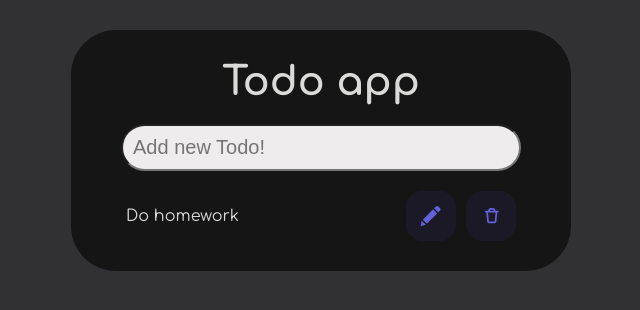
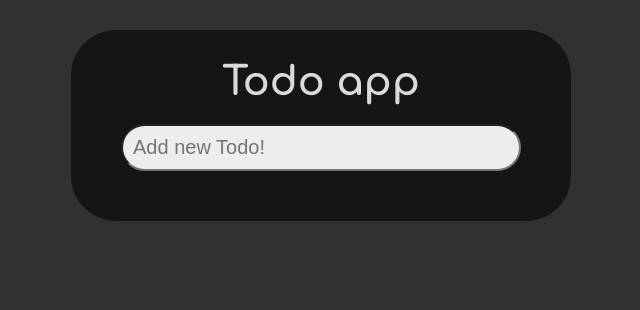
Before and after one commit to D1nviz/Todo, a React (Create React App) app: page / in a window 1280 px wide. Shown: the top 310 px of the page, without its empty margins (319-959 px from the left). Built offline with nearby package versions, Linux system fonts and the light colour scheme; the HTML template or start-up script is replaced by a standard one.

Commit message:
added store, file structure

```diff
--- a/package.json
+++ b/package.json
@@ -13,6 +13,8 @@
     "@types/react-dom": "^18.2.4",
     "@types/react-redux": "^7.1.25",
     "@types/styled-components": "^5.1.26",
+    "@types/uuid": "^9.0.1",
+    "formik": "^2.2.9",
     "react": "^18.2.0",
     "react-dom": "^18.2.0",
     "react-icons": "^4.8.0",
@@ -21,7 +23,9 @@
     "redux": "^4.2.1",
     "styled-components": "^5.3.10",
     "typescript": "^4.9.5",
-    "web-vitals": "^2.1.4"
+    "uuid": "^9.0.0",
+    "web-vitals": "^2.1.4",
+    "yup": "^1.1.1"
   },
   "scripts": {
     "start": "react-scripts start",
--- /dev/null
+++ b/src/Store/reducers/TodoSlice.ts
@@ -0,0 +1,47 @@
+import { v4 as uuidv4 } from 'uuid';
+import { createSlice, createEntityAdapter } from "@reduxjs/toolkit";
+import { ITodo } from '../../models/ITodo';
+
+
+export interface TodoState {
+  todos: ITodo[];
+}
+
+const initialState: TodoState = {
+  todos: [
+    {
+      id: uuidv4(),
+      task: "Do homework",
+      isCompleted: false,
+    },
+    {
+      id: uuidv4(),
+      task: "Do homework",
+      isCompleted: true,
+    },
+    {
+      id: uuidv4(),
+      task: "Do homework",
+      isCompleted: false,
+    }
+  ]
+}
+
+export const todoSlice = createSlice({
+  name: "todo",
+  initialState,
+  reducers: {
+    todoCreated: (state, action) => {
+
+    },
+    todoDeleted: (state, action) => {
+      /* todosAdapter.removeOne(state, action.payload) */
+    },
+    todoRedacted: (state, action) => {
+      /* todosAdapter.updateOne(state, action.payload) */
+    }
+  }
+})
+const {actions, reducer} = todoSlice;
+export const {todoCreated, todoDeleted} = actions;
+export default todoSlice.reducer;
--- a/src/Store/store.ts
+++ b/src/Store/store.ts
@@ -1,9 +1,15 @@
-import { applyMiddleware, configureStore } from "@reduxjs/toolkit";
+import { combineReducers, configureStore } from "@reduxjs/toolkit";
+import todoReducer from "./reducers/TodoSlice"
+const rootReducer = combineReducers({
+  todoReducer
+});
 
-const store = configureStore({
-  reducer: {
+export const setupStore = () => {
+  return configureStore({
+    reducer: rootReducer
+  })
+};
 
-  },
-})
-
-export default store;
+export type RootState = ReturnType<typeof rootReducer>
+export type AppStore = ReturnType<typeof setupStore>
+export type AppDispatch = AppStore["dispatch"]
--- a/src/components/App/App.tsx
+++ b/src/components/App/App.tsx
@@ -1,14 +1,19 @@
 import React, {FC} from 'react';
 import TodoHeader from '../TodoHeader/TodoHeader';
 import TodoInput from '../TodoInput/TodoInput';
-import TodoListItem from '../TodoListItem/TodoListItem';
+import TodoList from '../TodoList/TodoList';
+import { useAppSelector } from '../../hooks/redux';
+import { RootState } from '../../Store/store';
 
 const App:FC = ()=> {
+  const {} = useAppSelector((state:RootState) => state.todoReducer.todos)
+
+
   return (
     <div className='wrapper'>
       <TodoHeader/>
       <TodoInput/>
-      <TodoListItem/>
+      <TodoList />
     </div>
   );
 }
--- a/src/components/TodoInput/TodoInput.tsx
+++ b/src/components/TodoInput/TodoInput.tsx
@@ -1,19 +1,42 @@
-import React, { FC, useState } from "react";
+import React, { FC } from "react";
+import { Form, Formik } from "formik";
+import { v4 as uuidv4 } from 'uuid';
+import * as Yup from "yup";
 import { Input, InputContainer, InputLabel } from "./styles";
+import { useAppDispatch, useAppSelector } from "../../hooks/redux";
+import { todoCreated } from "../../Store/reducers/TodoSlice";
+
 
 const TodoInput: FC = () => {
-  const [value, setValue] = useState<string>("");
-  const changHandler = (e: React.ChangeEvent<HTMLInputElement>) => {
-    setValue(e.target.value);
-  };
+  const dispatch = useAppDispatch();
 	return (
 		<InputContainer>
-			<InputLabel>
-				<Input
-          value={value}
-          onChange={changHandler}
-          placeholder="Add new Todo!" />
-			</InputLabel>
+			<Formik
+        initialValues={{
+          todo: ""
+        }}
+        validationSchema={Yup.object({
+          todo: Yup.string()
+          .min(2, "Min 2 letters")
+          .required("Обязательное поле")
+        })}
+        onSubmit={(todo) => {
+          dispatch(todoCreated({
+            id: uuidv4(),
+            todo: todo.todo
+          }));
+
+        }}>
+				<Form>
+					<InputLabel>
+						<Input
+							name="todo"
+							id="todo"
+							placeholder="Add new Todo!"
+						/>
+					</InputLabel>
+				</Form>
+			</Formik>
 		</InputContainer>
 	);
 };
--- a/src/components/TodoInput/styles.tsx
+++ b/src/components/TodoInput/styles.tsx
@@ -1,5 +1,5 @@
 import styled from "styled-components";
-
+import { Form, Field} from "formik";
 export const InputContainer = styled.div`
 	margin: 20px auto;
 	width: 100%;
@@ -7,7 +7,7 @@ export const InputContainer = styled.div`
 	justify-content: center;
 `;
 
-export const Input = styled.input`
+export const Input = styled(Field)`
 	min-width: 400px;
 	padding: 10px;
 	border-radius: 40px;
--- a/src/components/TodoList/TodoList.tsx
+++ b/src/components/TodoList/TodoList.tsx
@@ -1,8 +1,18 @@
 import React, {FC} from "react";
+import TodoListItem from "../TodoListItem/TodoListItem";
+import { useAppSelector } from "../../hooks/redux";
+import { useSelector } from "react-redux";
+import { TodoState } from "../../Store/reducers/TodoSlice";
+
+
 
 const TodoList:FC = () => {
+  const todos:TodoState = useSelector((state:any) => state.todoReducer.todos );
+  console.log(todos);
   return (
-    <></>
+    <div>
+
+    </div>
   )
 };
 
--- a/src/components/TodoListItem/TodoListItem.tsx
+++ b/src/components/TodoListItem/TodoListItem.tsx
@@ -1,43 +1,22 @@
 import React, { FC } from "react";
 import { ItemsContainer, Item, Tool, Tools, Text } from "./styles";
-
-
-const TodoListItem: FC = () => {
+import { HiOutlineTrash } from "react-icons/hi";
+import { IoCloseSharp } from "react-icons/io5";
+import { BiPencil } from "react-icons/bi";
+interface TodoListItemsProps{
+	todos: string
+}
+const TodoListItem: FC<TodoListItemsProps> = ({todos}) => {
 	return (
 		<ItemsContainer>
 			<Item>
-				<Text>Do homework</Text>
+				<Text>{todos}</Text>
 				<Tools>
 					<Tool>
-						<svg
-							xmlns="http://www.w3.org/2000/svg"
-							fill="#6361D9"
-							version="1.1"
-							id="Capa_1"
-							width="20x"
-							height="20px"
-							viewBox="0 0 528.899 528.899"
-						>
-							<g>
-								<path d="M328.883,89.125l107.59,107.589l-272.34,272.34L56.604,361.465L328.883,89.125z M518.113,63.177l-47.981-47.981   c-18.543-18.543-48.653-18.543-67.259,0l-45.961,45.961l107.59,107.59l53.611-53.611   C532.495,100.753,532.495,77.559,518.113,63.177z M0.3,512.69c-1.958,8.812,5.998,16.708,14.811,14.565l119.891-29.069   L27.473,390.597L0.3,512.69z" />
-							</g>
-						</svg>
+						<BiPencil size="40px" color="#6361D9" />
 					</Tool>
 					<Tool>
-						<svg
-							xmlns="http://www.w3.org/2000/svg"
-							fill="none"
-							viewBox="0 0 20 20"
-							height="25"
-							width="25"
-						>
-							<path
-								fill="#6361D9"
-								d="M8.78842 5.03866C8.86656 4.96052 8.97254 4.91663 9.08305 4.91663H11.4164C11.5269 4.91663 11.6329 4.96052 11.711 5.03866C11.7892 5.11681 11.833 5.22279 11.833 5.33329V5.74939H8.66638V5.33329C8.66638 5.22279 8.71028 5.11681 8.78842 5.03866ZM7.16638 5.74939V5.33329C7.16638 4.82496 7.36832 4.33745 7.72776 3.978C8.08721 3.61856 8.57472 3.41663 9.08305 3.41663H11.4164C11.9247 3.41663 12.4122 3.61856 12.7717 3.978C13.1311 4.33745 13.333 4.82496 13.333 5.33329V5.74939H15.5C15.9142 5.74939 16.25 6.08518 16.25 6.49939C16.25 6.9136 15.9142 7.24939 15.5 7.24939H15.0105L14.2492 14.7095C14.2382 15.2023 14.0377 15.6726 13.6883 16.0219C13.3289 16.3814 12.8414 16.5833 12.333 16.5833H8.16638C7.65805 16.5833 7.17054 16.3814 6.81109 16.0219C6.46176 15.6726 6.2612 15.2023 6.25019 14.7095L5.48896 7.24939H5C4.58579 7.24939 4.25 6.9136 4.25 6.49939C4.25 6.08518 4.58579 5.74939 5 5.74939H6.16667H7.16638ZM7.91638 7.24996H12.583H13.5026L12.7536 14.5905C12.751 14.6158 12.7497 14.6412 12.7497 14.6666C12.7497 14.7771 12.7058 14.8831 12.6277 14.9613C12.5495 15.0394 12.4436 15.0833 12.333 15.0833H8.16638C8.05588 15.0833 7.94989 15.0394 7.87175 14.9613C7.79361 14.8831 7.74972 14.7771 7.74972 14.6666C7.74972 14.6412 7.74842 14.6158 7.74584 14.5905L6.99681 7.24996H7.91638Z"
-								clip-rule="evenodd"
-								fill-rule="evenodd"
-							></path>
-						</svg>
+						<IoCloseSharp color="red" size="40px" />
 					</Tool>
 				</Tools>
 			</Item>
--- a/src/components/TodoListItem/styles.tsx
+++ b/src/components/TodoListItem/styles.tsx
@@ -3,28 +3,30 @@ import styled from "styled-components";
 export const ItemsContainer = styled.div`
 	margin: 0 auto;
 	width: 390px;
+	background-color: #272626;
+	padding: 0 15px;
+	border-radius: 40px;
 `;
 export const Item = styled.div`
+	margin-top: 10px;
 	display: flex;
 	justify-content: space-between;
 	align-items: center;
 `;
-export const Text = styled.p``;
+export const Text = styled.p`
+font-size: 18px;
+`;
 export const Tools = styled.div`
-	width: 110px;
+	width: 80px;
 	display: flex;
 	justify-content: space-between;
 `;
 export const Tool = styled.button`
-	width: 50px;
-	height: 50px;
+	width: 30px;
+	height: 40px;
 	display: flex;
-	flex-direction: column;
-	justify-content: center;
-	align-items: center;
-	padding: 1em;
 	border: 0px solid transparent;
-	background-color: rgba(100, 77, 237, 0.08);
+	background-color: inherit;
 	border-radius: 1.25em;
 	transition: all .2s linear;
 	cursor: pointer;
--- /dev/null
+++ b/src/hooks/redux.ts
@@ -0,0 +1,6 @@
+import { TypedUseSelectorHook, useDispatch, useSelector } from "react-redux";
+import { AppDispatch, RootState } from "../Store/store";
+
+
+export const useAppDispatch = () => useDispatch<AppDispatch>();
+export const useAppSelector: TypedUseSelectorHook<RootState> = useSelector;
--- a/src/index.tsx
+++ b/src/index.tsx
@@ -1,12 +1,20 @@
-import React from 'react';
-import ReactDOM from 'react-dom/client';
-import './index.css';
-import App from './components/App/App';
+import React from "react";
+import ReactDOM from "react-dom/client";
+import "./index.css";
+import App from "./components/App/App";
+import { Provider } from "react-redux";
+import { setupStore } from "./Store/store";
 const root = ReactDOM.createRoot(
-  document.getElementById('root') as HTMLElement
+	document.getElementById("root") as HTMLElement
 );
+
+export const store = setupStore();
+
+
 root.render(
-  <React.StrictMode>
-    <App />
-  </React.StrictMode>
+	<React.StrictMode>
+		<Provider store={store}>
+			<App />
+		</Provider>
+	</React.StrictMode>
 );
--- /dev/null
+++ b/src/models/ITodo.ts
@@ -0,0 +1,5 @@
+export interface ITodo {
+  id: string;
+  task: string;
+  isCompleted: boolean;
+}
```
Also changed, not shown: src/components/TodoListItem/t.svg (deleted), 1 other file (tests, documents, lock files or other folders).
